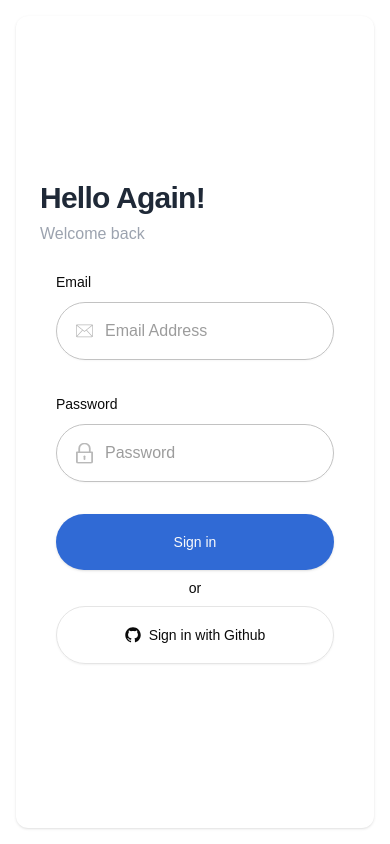
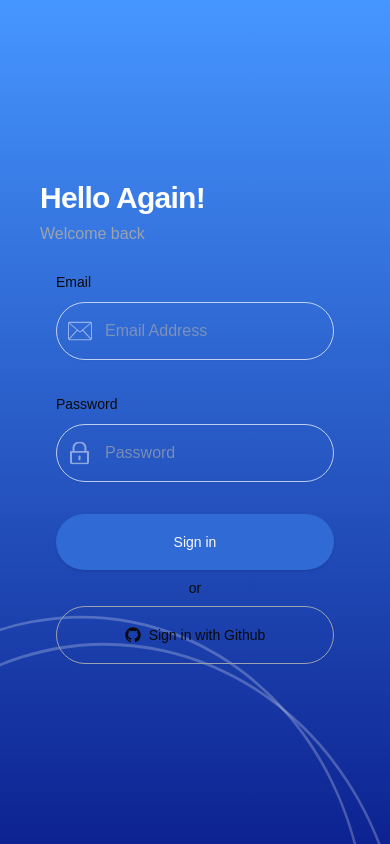
Before and after one commit to simskberna/nextjs-workflow-app, a Next.js app: page /signin in a window 390 px wide. Built offline with nearby package versions, Linux system fonts and the light colour scheme; no server answers.

Commit message:
refactor: login page ui

```diff
--- a/app/(routes)/signin/page.tsx
+++ b/app/(routes)/signin/page.tsx
@@ -1,58 +1,84 @@
-'use client'
-import { Card, CardContent, CardHeader, CardTitle } from '@/components/ui/card'
-import { Input } from '@/components/ui/input'
-import { Form, FormControl,FormField,FormItem,FormLabel, FormMessage } from '@/components/ui/form'
-import { useForm } from 'react-hook-form';
-import { zodResolver } from '@hookform/resolvers/zod';
-import z from 'zod'
-import { signInSchema } from '@/lib/zod';
-import LoadingButton from '@/components/loading-button';
-import { handleCredentialsSignin, handleGithubSignin } from '@/app/actions/authActions';
-import { useState } from 'react';
-import ErrorMessage from '@/components/error-message';
-import { Button } from '@/components/ui/button';
-import Link from 'next/link';
-import Image from 'next/image';
+"use client";
+import { Card, CardContent, CardHeader, CardTitle } from "@/components/ui/card";
+import { Input } from "@/components/ui/input";
+import {
+  Form,
+  FormControl,
+  FormField,
+  FormItem,
+  FormLabel,
+  FormMessage,
+} from "@/components/ui/form";
+import { useForm } from "react-hook-form";
+import { zodResolver } from "@hookform/resolvers/zod";
+import z from "zod";
+import { signInSchema } from "@/lib/zod";
+import LoadingButton from "@/components/loading-button";
+import {
+  handleCredentialsSignin,
+  handleGithubSignin,
+} from "@/app/actions/authActions";
+import { useState, useEffect } from "react";
+import ErrorMessage from "@/components/error-message";
+import { Button } from "@/components/ui/button";
+import Link from "next/link";
+import Image from "next/image";
+import EmailIcon from "@/components/ui/icons/EmailIcon";
+import PasswordIcon from "@/components/ui/icons/PasswordIcon";
 
-
-type Props = {}
+type Props = {};
 
 const SignIn = (props: Props) => {
+  const [globalError, setGlobalError] = useState<string>("");
+  const [isMobile, setIsMobile] = useState<boolean>(false);
 
-  const [globalError,setGlobalError] = useState<string>("");
+  useEffect(() => {
+    const handleResize = () => {
+      setIsMobile(window.innerWidth <= 768);
+    };
+
+    window.addEventListener("resize", handleResize);
+    handleResize();
+
+    return () => {
+      window.removeEventListener("resize", handleResize);
+    };
+  }, []);
 
   const form = useForm<z.infer<typeof signInSchema>>({
-    resolver:zodResolver(signInSchema),
-    defaultValues:{
-      email:'',
-      password:'',
+    resolver: zodResolver(signInSchema),
+    defaultValues: {
+      email: "",
+      password: "",
     },
-  })
+  });
 
-const onSubmit = async (values:z.infer<typeof signInSchema>) => {
-  try{
+  const onSubmit = async (values: z.infer<typeof signInSchema>) => {
+    try {
       const res = await handleCredentialsSignin(values);
-    if(res?.message){
+      if (res?.message) {
         setGlobalError(res.message);
       }
-  }catch(error){
-    console.log('An unexpected error occured. Please try again.')
+    } catch (error) {
+      console.log("An unexpected error occured. Please try again.");
     }
-}
+  };
 
   return (
-    <div className='flex xs:flex-col md:flex-row items-center justify-between min-h-screen'>
+    <div className="flex xs:flex-col md:flex-row items-center justify-between min-h-screen">
       <div
         className="left-sect flex-[1.5] w-full min-h-screen xs:hidden md:flex items-center justify-center p-4"
         style={{
-        backgroundImage: 'url(/assets/auth_bg.svg)',
-        backgroundSize: 'cover',
-        backgroundPosition: 'center',
+          backgroundImage: "url(/assets/auth_bg.svg)",
+          backgroundSize: "cover",
+          backgroundPosition: "center",
         }}
       >
         <div className="flex flex-col gap-2 items-start justify-center text-center w-full pl-28">
           <h1 className="text-3xl text-white font-semibold">TaskTide</h1>
-        <span className="text-xl opacity-[0.9] text-white text-left">Lorem ipsum dolor sit amet, consectetur.</span>
+          <span className="text-xl opacity-[0.9] text-white text-left">
+            Lorem ipsum dolor sit amet, consectetur.
+          </span>
           <Link
             className="shadow-xl mt-5 rounded-full h-[50px] flex items-center justify-center text-md bg-navy-blue text-white p-4 transition-colors hover:bg-blue-700"
             href="/"
@@ -62,81 +88,104 @@ const onSubmit = async (values:z.infer<typeof signInSchema>) => {
         </div>
       </div>
 
-    <div className='right-sect flex-1 w-full flex justify-center p-4 mx-5'>
-      <Card className='border-none w-full max-w-md flex flex-col items-start justify-center'>
+      <div className='right-sect flex-1 w-full flex justify-center p-4 mx-5 xs:bg-[url("/assets/auth_bg.svg")] md:bg-none'>
+        <Card className="md:border-none md:shadow-none w-full max-w-md flex flex-col items-start justify-center xs:bg-transparent md:bg-white">
           <CardHeader>
-                <CardTitle className='text-3xl font-bold text-center text-gray-800'>
+            <CardTitle className="text-3xl font-bold text-center md:text-gray-800 xs:text-white">
               Hello Again!
             </CardTitle>
-                <span className='text-md text-start text-gray-400'>
+            <span className="text-md text-start text-gray-400">
               Welcome back
             </span>
           </CardHeader>
-            <CardContent className='w-full px-10'>
-              {globalError && <ErrorMessage error={globalError}/>}
+          <CardContent className="w-full px-10">
+            {globalError && <ErrorMessage error={globalError} />}
             <Form {...form}>
               <form
-                      className='space-y-8'
+                className="space-y-8"
                 onSubmit={form.handleSubmit(onSubmit)}
               >
-
                 <FormField
                   control={form.control}
                   name="email"
-                      render={({field}) => (
+                  render={({ field }) => (
                     <FormItem>
                       <FormLabel>Email</FormLabel>
                       <FormControl>
                         <Input
-                            className="px-12 py-7 rounded-full border-[#A9A9A9] opacity-[0.7]"
+                          className="px-12 py-7 rounded-full xs:border-white md:border-[#A9A9A9] opacity-[0.7]"
                           type="email"
                           placeholder="Email Address"
-                            icon={<Image className="pl-2" src="/assets/icons/email_ic.svg" width={25} height={25} alt="email-icon" />}
+                          icon={
+                            <EmailIcon color={isMobile ? "white" : "#a9a9a9"} />
+                          }
                           autoComplete="off"
                           {...field}
                         />
                       </FormControl>
-                        <FormMessage/>
+                      <FormMessage />
                     </FormItem>
-                    )}  />
+                  )}
+                />
 
                 <FormField
                   control={form.control}
                   name="password"
-                      render={({field}) => (
+                  render={({ field }) => (
                     <FormItem>
                       <FormLabel>Password</FormLabel>
                       <FormControl>
                         <Input
                           type="password"
-                            className="px-12 py-7 rounded-full border-[#A9A9A9] opacity-[0.7]"
+                          className="px-12 py-7 rounded-full xs:border-white md:border-[#A9A9A9] opacity-[0.7]"
                           placeholder="Password"
-                            icon={<Image className="pl-2" src="/assets/icons/pass_ic.svg" width={25} height={25} alt="email-icon" />}
+                          icon={
+                            <PasswordIcon
+                              color={isMobile ? "white" : "#a9a9a9"}
+                            />
+                          }
                           {...field}
                         />
                       </FormControl>
-                        <FormMessage/>
+                      <FormMessage />
                     </FormItem>
-                    )}  />
+                  )}
+                />
 
-                    <LoadingButton pending={form.formState.isSubmitting}/>
+                <LoadingButton pending={form.formState.isSubmitting} />
               </form>
             </Form>
-                <span className='text-sm text-grayp-500 text-center block my-2'>
+            <span className="text-sm text-grayp-500 text-center block my-2">
               or
             </span>
-                <form className='w-full' action={handleGithubSignin}>
-                  <Button variant="outline" type='submit' className="w-full bg-light-white rounded-full p-7">
-                  <svg width="15" height="15" viewBox="0 0 15 15" fill="none" xmlns="http://www.w3.org/2000/svg"><path d="M7.49933 0.25C3.49635 0.25 0.25 3.49593 0.25 7.50024C0.25 10.703 2.32715 13.4206 5.2081 14.3797C5.57084 14.446 5.70302 14.2222 5.70302 14.0299C5.70302 13.8576 5.69679 13.4019 5.69323 12.797C3.67661 13.235 3.25112 11.825 3.25112 11.825C2.92132 10.9874 2.44599 10.7644 2.44599 10.7644C1.78773 10.3149 2.49584 10.3238 2.49584 10.3238C3.22353 10.375 3.60629 11.0711 3.60629 11.0711C4.25298 12.1788 5.30335 11.8588 5.71638 11.6732C5.78225 11.205 5.96962 10.8854 6.17658 10.7043C4.56675 10.5209 2.87415 9.89918 2.87415 7.12104C2.87415 6.32925 3.15677 5.68257 3.62053 5.17563C3.54576 4.99226 3.29697 4.25521 3.69174 3.25691C3.69174 3.25691 4.30015 3.06196 5.68522 3.99973C6.26337 3.83906 6.8838 3.75895 7.50022 3.75583C8.1162 3.75895 8.73619 3.83906 9.31523 3.99973C10.6994 3.06196 11.3069 3.25691 11.3069 3.25691C11.7026 4.25521 11.4538 4.99226 11.3795 5.17563C11.8441 5.68257 12.1245 6.32925 12.1245 7.12104C12.1245 9.9063 10.4292 10.5192 8.81452 10.6985C9.07444 10.9224 9.30633 11.3648 9.30633 12.0413C9.30633 13.0102 9.29742 13.7922 9.29742 14.0299C9.29742 14.2239 9.42828 14.4496 9.79591 14.3788C12.6746 13.4179 14.75 10.7025 14.75 7.50024C14.75 3.49593 11.5036 0.25 7.49933 0.25Z" fill="currentColor" fillRule="evenodd" clipRule="evenodd"></path></svg>
+            <form className="w-full" action={handleGithubSignin}>
+              <Button
+                variant="outline"
+                type="submit"
+                className="w-full bg-light-white rounded-full p-7 border-gray-400"
+              >
+                <svg
+                  width="15"
+                  height="15"
+                  viewBox="0 0 15 15"
+                  fill="none"
+                  xmlns="http://www.w3.org/2000/svg"
+                >
+                  <path
+                    d="M7.49933 0.25C3.49635 0.25 0.25 3.49593 0.25 7.50024C0.25 10.703 2.32715 13.4206 5.2081 14.3797C5.57084 14.446 5.70302 14.2222 5.70302 14.0299C5.70302 13.8576 5.69679 13.4019 5.69323 12.797C3.67661 13.235 3.25112 11.825 3.25112 11.825C2.92132 10.9874 2.44599 10.7644 2.44599 10.7644C1.78773 10.3149 2.49584 10.3238 2.49584 10.3238C3.22353 10.375 3.60629 11.0711 3.60629 11.0711C4.25298 12.1788 5.30335 11.8588 5.71638 11.6732C5.78225 11.205 5.96962 10.8854 6.17658 10.7043C4.56675 10.5209 2.87415 9.89918 2.87415 7.12104C2.87415 6.32925 3.15677 5.68257 3.62053 5.17563C3.54576 4.99226 3.29697 4.25521 3.69174 3.25691C3.69174 3.25691 4.30015 3.06196 5.68522 3.99973C6.26337 3.83906 6.8838 3.75895 7.50022 3.75583C8.1162 3.75895 8.73619 3.83906 9.31523 3.99973C10.6994 3.06196 11.3069 3.25691 11.3069 3.25691C11.7026 4.25521 11.4538 4.99226 11.3795 5.17563C11.8441 5.68257 12.1245 6.32925 12.1245 7.12104C12.1245 9.9063 10.4292 10.5192 8.81452 10.6985C9.07444 10.9224 9.30633 11.3648 9.30633 12.0413C9.30633 13.0102 9.29742 13.7922 9.29742 14.0299C9.29742 14.2239 9.42828 14.4496 9.79591 14.3788C12.6746 13.4179 14.75 10.7025 14.75 7.50024C14.75 3.49593 11.5036 0.25 7.49933 0.25Z"
+                    fill="currentColor"
+                    fillRule="evenodd"
+                    clipRule="evenodd"
+                  ></path>
+                </svg>
                 Sign in with Github
               </Button>
             </form>
           </CardContent>
         </Card>
-
       </div>
     </div>
-  )
-}
+  );
+};
 
-export default SignIn
+export default SignIn;
--- a/auth.ts
+++ b/auth.ts
@@ -1,62 +1,59 @@
 import NextAuth from "next-auth";
 import Credentials from "next-auth/providers/credentials";
 import { signInSchema } from "./lib/zod";
-import GitHub from "next-auth/providers/github"
-;
-export const {handlers,signIn,signOut,auth} = NextAuth({
+import GitHub from "next-auth/providers/github";
+export const { handlers, signIn, signOut, auth } = NextAuth({
   providers: [
     GitHub,
     Credentials({
-            name:'Credentials',
-            credentials:{
-                username:{
-                    label:'Email:',
-                    type:'email',
-                    placeholder:'Email'
+      name: "Credentials",
+      credentials: {
+        username: {
+          label: "Email:",
+          type: "email",
+          placeholder: "Email",
         },
-                password:{
-                    label:'Password',
-                    type:'password',
-                    placeholder:'Password'
-                }
+        password: {
+          label: "Password",
+          type: "password",
+          placeholder: "Password",
+        },
       },
       async authorize(credentials) {
         let user = null;
         const parsedCredentials = signInSchema.safeParse(credentials);
 
-                if(!parsedCredentials.success){
-                    console.error('Invalid credentials:',parsedCredentials.error.errors);
+        if (!parsedCredentials.success) {
+          console.error("Invalid credentials:", parsedCredentials.error.errors);
           return null;
         }
 
         user = {
-                    id: '1',
-                    name: 'Berna',
-                    email: 'bernasimsek@gmail.com',
+          id: "1",
+          name: "Berna",
+          email: "bernasimsek@gmail.com",
           role: "admin",
-                }
+        };
 
-                if(!user){
-                    console.log('Invalid credentials');
+        if (!user) {
+          console.log("Invalid credentials");
           return null;
         }
         return user;
-
-            }
-        })
+      },
+    }),
   ],
-    callbacks:{
-        authorized({ request:{nextUrl},auth }) {
-
+  callbacks: {
+    authorized({ request: { nextUrl }, auth }) {
       const isLoggedIn = !!auth?.user;
-            const {pathname} = nextUrl;
+      const { pathname } = nextUrl;
       // const role = auth?.user.role || 'user';
 
-            if(!isLoggedIn){
-                return Response.redirect(new URL('/splash',nextUrl));
+      if (!isLoggedIn) {
+        return Response.redirect(new URL("/splash", nextUrl));
       }
-            if(pathname.startsWith('/signin') && isLoggedIn){
-                return Response.redirect(new URL('/',nextUrl));
+      if (pathname.startsWith("/signin") && isLoggedIn) {
+        return Response.redirect(new URL("/", nextUrl));
       }
       // if(pathname.startsWith('/something') && role !== 'admin'){
       //     return Response.redirect(new URL('/',nextUrl));
@@ -65,22 +62,22 @@ export const {handlers,signIn,signOut,auth} = NextAuth({
       return !!auth;
     },
 
-        jwt({ token,user }) {
-
-            if(user){
+    jwt({ token, user }) {
+      if (user) {
         token.id = user.id as string;
         token.role = user.role as string;
       }
       return token;
     },
 
-        session({ session,token }) {
+    session({ session, token }) {
       session.user.id = token.id;
       session.user.role = token.role;
 
       return session;
-        }
+    },
   },
   pages: {
-        signIn:"/signin",    }
-})
+    signIn: "/signin",
+  },
+});
--- a/components/ui/card.tsx
+++ b/components/ui/card.tsx
@@ -9,7 +9,7 @@ const Card = React.forwardRef<
   <div
     ref={ref}
     className={cn(
-      "rounded-xl border bg-card text-card-foreground shadow",
+      "bg-card text-card-foreground",
       className
     )}
     {...props}
--- /dev/null
+++ b/components/ui/icons/EmailIcon.tsx
@@ -0,0 +1,27 @@
+interface Props {
+  color: string;
+}
+
+const EmailIcon = ({ color }: Props) => (
+  <svg
+    width="24"
+    height="26"
+    viewBox="0 0 24 26"
+    xmlns="http://www.w3.org/2000/svg"
+  >
+    <g clipPath="url(#clip0_3_2041)">
+      <path
+        d="M22.5 3.79166H1.5C1.10218 3.79166 0.720644 3.96287 0.43934 4.26762C0.158035 4.57236 0 4.98569 0 5.41666L0 20.5833C0 21.0143 0.158035 21.4276 0.43934 21.7324C0.720644 22.0371 1.10218 22.2083 1.5 22.2083H22.5C22.8978 22.2083 23.2794 22.0371 23.5607 21.7324C23.842 21.4276 24 21.0143 24 20.5833V5.41666C24 4.98569 23.842 4.57236 23.5607 4.26762C23.2794 3.96287 22.8978 3.79166 22.5 3.79166ZM22.18 4.875L12 13.4008L1.82 4.875H22.18ZM1 20.3612V5.5575L8.705 12.0087L1 20.3612ZM1.705 21.125L9.5 12.6804L11.69 14.5167C11.7774 14.5896 11.8847 14.6291 11.995 14.6291C12.1053 14.6291 12.2126 14.5896 12.3 14.5167L14.5 12.6804L22.295 21.125H1.705ZM23 20.3612L15.295 12.0087L23 5.5575V20.3612Z"
+        fill={color}
+        fillOpacity="0.48"
+      />
+    </g>
+    <defs>
+      <clipPath id="clip0_3_2041">
+        <rect width="24" height="26" fill="white" />
+      </clipPath>
+    </defs>
+  </svg>
+);
+
+export default EmailIcon;
--- /dev/null
+++ b/components/ui/icons/PasswordIcon.tsx
@@ -0,0 +1,33 @@
+interface Props {
+  color: string;
+}
+
+const PasswordIcon = ({ color }: Props) => (
+  <svg
+    width="23"
+    height="23"
+    viewBox="0 0 24 29"
+    fill="none"
+    xmlns="http://www.w3.org/2000/svg"
+  >
+    <g clipPath="url(#clip0_3_2035)">
+      <path
+        d="M22.7543 12.0944H20.729V7.79307C20.729 3.49825 16.8152 0.00410271 12 0.00410271C7.18477 0.00410271 3.271 3.50053 3.271 7.79816V12.0944H1.2682C0.574231 12.0944 0 12.5858 0 13.2046V26.2004C0 27.7447 1.42083 29 3.15294 29H20.8695C22.6016 29 24 27.7447 24 26.2004V13.2046C24 12.5858 23.4482 12.0944 22.7543 12.0944ZM5.7813 7.79816C5.7813 4.73602 8.57047 2.24477 12 2.24477C15.4295 2.24477 18.2187 4.73371 18.2187 7.79307V12.0944H5.7813V7.79816ZM21.4897 26.2004C21.4897 26.5093 21.2159 26.7617 20.8695 26.7617H3.15294C2.80652 26.7617 2.5103 26.5093 2.5103 26.2004V14.3326H21.4897V26.2004Z"
+        fill={color}
+        fillOpacity="0.48"
+      />
+      <path
+        d="M12 23.9037C12.694 23.9037 13.2552 23.4021 13.2552 22.7834V18.7502C13.2552 18.1315 12.694 17.6299 12 17.6299C11.3061 17.6299 10.7449 18.1315 10.7449 18.7502V22.7834C10.7449 23.4021 11.3061 23.9037 12 23.9037Z"
+        fill={color}
+        fillOpacity="0.48"
+      />
+    </g>
+    <defs>
+      <clipPath id="clip0_3_2035">
+        <rect width="24" height="29" fill="white" />
+      </clipPath>
+    </defs>
+  </svg>
+);
+
+export default PasswordIcon;
--- a/components/ui/input.tsx
+++ b/components/ui/input.tsx
@@ -1,9 +1,10 @@
 import * as React from "react";
 import { cn } from "@/lib/utils";
-import Image from "next/image";
 
-const Input = React.forwardRef<HTMLInputElement, React.ComponentProps<"input"> & { icon?: React.ReactNode }>(
-  ({ className, type, icon, ...props }, ref) => {
+const Input = React.forwardRef<
+  HTMLInputElement,
+  React.ComponentProps<"input"> & { icon?: React.ReactNode }
+>(({ className, type, icon, ...props }, ref) => {
   return (
     <div className="relative w-full">
       {icon && (
@@ -14,7 +15,7 @@ const Input = React.forwardRef<HTMLInputElement, React.ComponentProps<"input"> &
       <input
         type={type}
         className={cn(
-            "flex h-9 w-full rounded-md border border-input bg-transparent pl-10 pr-3 py-1 text-base shadow-sm transition-colors placeholder:text-muted-foreground focus-visible:outline-none focus-visible:ring-1 focus-visible:ring-ring disabled:cursor-not-allowed disabled:opacity-50 md:text-sm",
+          "focus:border-none flex h-9 w-full rounded-md border border-input bg-transparent pl-10 pr-3 py-1 text-base shadow-sm transition-colors focus-visible:outline-none focus-visible:ring-1 focus-visible:ring-ring disabled:cursor-not-allowed disabled:opacity-50 md:text-sm",
           !icon && "pl-3",
           className
         )}
@@ -23,8 +24,7 @@ const Input = React.forwardRef<HTMLInputElement, React.ComponentProps<"input"> &
       />
     </div>
   );
-  }
-);
+});
 
 Input.displayName = "Input";
 
```
Lines whose indentation alone changed are shown as unchanged.
